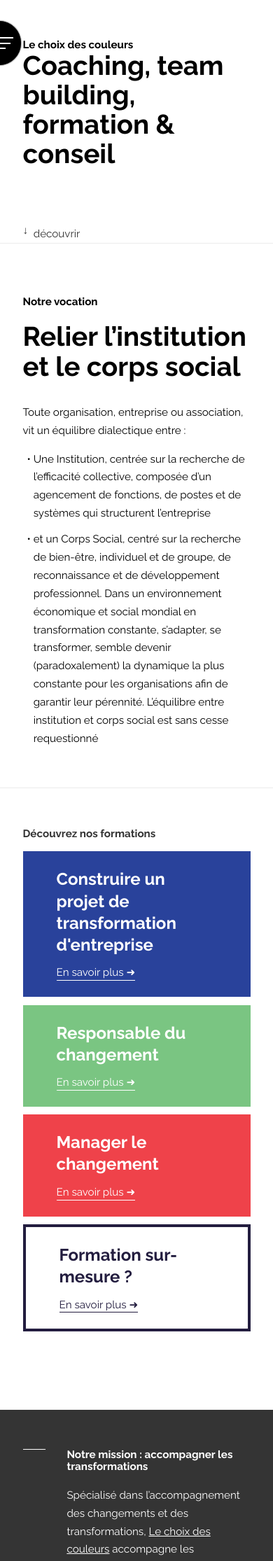
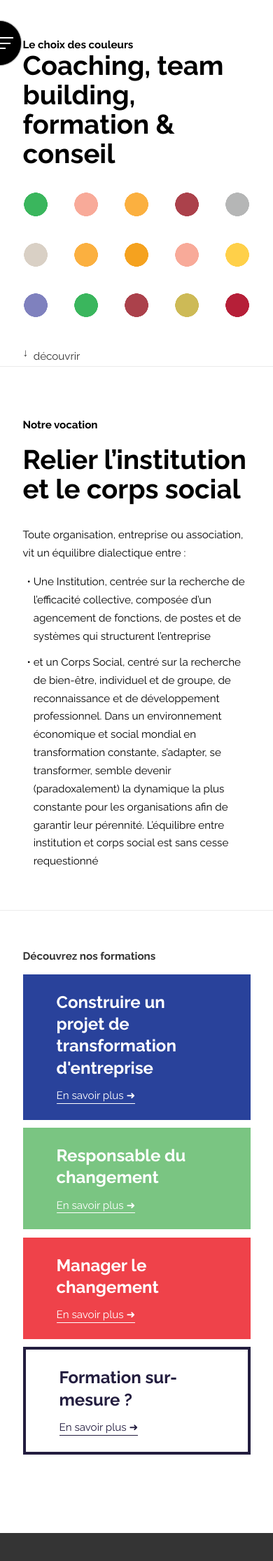
Before and after one commit to hugo-perier/www-lechoixdescouleurs, a Jekyll site: the page built from index.md, in a window 390 px wide. Shown: the top 2230 px of the page at 70% size. Built offline with Jekyll 4.4.1, drawn with Linux system fonts in a browser that asks for light colours.

Commit message:
Configuration de la trame pour mobile

```diff
--- a/_sass/_mixins.sass
+++ b/_sass/_mixins.sass
@@ -1,23 +1,23 @@
 // Color trame
-@mixin color-trame($horizontal, $vertical)
+@mixin color-trame($horizontal, $vertical, $screen-size: desktop)
   $total-trame: $horizontal * $vertical
   $total-keyframes: $horizontal * $vertical * 2 - 1
 
   @keyframes trame-animation-#{$total-trame}
     @for $item from 0 through $total-keyframes
       #{round(percentage($item / $total-keyframes))}
-        background-size: trame-sizes-animation($item, $horizontal, $total-trame) 0 0
+        background-size: trame-sizes-animation($item, $horizontal, $total-trame, $screen-size) 0 0
 
   &::before
     animation: trame-animation-#{$total-trame} 750ms cubic-bezier(.62,1.93,.63,.65) both 500ms
     background-image: trame-images($horizontal, $vertical) none
     background-origin: content-box
-    background-position: trame-positions($horizontal, $vertical) 0 0
+    background-position: trame-positions($horizontal, $vertical, $screen-size) 0 0
     background-repeat: no-repeat
     background-size: 0 0
     content: ''
     display: block
-    height: calc(#{trame-item-size($horizontal)} * (#{$vertical} * 2 - 1))
+    height: calc(#{trame-item-size($horizontal, $screen-size)} * (#{$vertical} * 2 - 1))
     width: 100%
 
 
--- a/_sass/_utils.sass
+++ b/_sass/_utils.sass
@@ -11,11 +11,16 @@
 
 
 // trame
-@function trame-item-size($horizontal-total)
+@function trame-item-size($horizontal-total, $screen-size: desktop)
+  $trame-item-size: null
   $trame-item-total: $horizontal-total * 2 - 1
   $content-width: 100vw - $main-horizontal-padding * 2
 
-  $trame-item-size: calc((#{$content-width} - #{$menu-width}) / #{$trame-item-total})
+  @if $screen-size == mobile
+    $trame-item-size: $content-width / $trame-item-total
+
+  @else
+    $trame-item-size: calc((#{$content-width} - #{$menu-width}) / #{$trame-item-total})
 
   @return $trame-item-size
 
@@ -31,30 +36,30 @@
   @return $trame-item-image
 
 
-@function trame-positions($horizontal, $vertical)
+@function trame-positions($horizontal, $vertical, $screen-size: desktop)
   $trame-item-position: null
 
   @for $horizontal-item from 1 through $horizontal
     $position-left: $horizontal-item - 1
-    $position-x: calc(#{$position-left} * #{trame-item-size($horizontal)} * 2)
+    $position-x: calc(#{$position-left} * #{trame-item-size($horizontal, $screen-size)} * 2)
 
     @for $vertical-item from 1 through $vertical
       $position-top: $vertical-item - 1
-      $position-y: calc(#{$position-top} * #{trame-item-size($horizontal)} * 2)
+      $position-y: calc(#{$position-top} * #{trame-item-size($horizontal, $screen-size)} * 2)
 
       $trame-item-position: $trame-item-position $position-x $position-y#{','}
 
   @return $trame-item-position
 
 
-@function trame-sizes($horizontal)
+@function trame-sizes($horizontal, $screen-size: desktop)
   $trame-item-width: null
-  $trame-item-width: $trame-item-width trame-item-size($horizontal) trame-item-size($horizontal)
+  $trame-item-width: $trame-item-width trame-item-size($horizontal, $screen-size) trame-item-size($horizontal, $screen-size)
 
   @return $trame-item-width
 
 
-@function trame-sizes-animation($item, $horizontal, $total)
+@function trame-sizes-animation($item, $horizontal, $total, $screen-size: desktop)
   $trame-sizes-animation: null
 
   @for $i from 1 through $total
@@ -62,10 +67,10 @@
       $trame-sizes-animation: $trame-sizes-animation 0 0#{','}
 
     @if $i <= $item - $total + 1
-      $trame-sizes-animation: $trame-sizes-animation trame-sizes($horizontal)#{','}
+      $trame-sizes-animation: $trame-sizes-animation trame-sizes($horizontal, $screen-size)#{','}
 
     @if $i <= $item and not ($i <= $item - $total + 1)
       $steps: (1 / $total * ($item - $i + 1))
-      $trame-sizes-animation: $trame-sizes-animation calc(#{trame-item-size($horizontal)} * #{$steps}) calc(#{trame-item-size($horizontal)} * #{$steps})#{','}
+      $trame-sizes-animation: $trame-sizes-animation calc(#{trame-item-size($horizontal, $screen-size)} * #{$steps}) calc(#{trame-item-size($horizontal, $screen-size)} * #{$steps})#{','}
 
   @return $trame-sizes-animation
--- a/_sass/_variables.sass
+++ b/_sass/_variables.sass
@@ -15,7 +15,7 @@ $main-horizontal-padding: column(.5,6)
 
 $section-vertical-padding: 3.5rem
 
-$mobile-menu-mq: 750px
+$mobile-menu-mq: 900px
 
 
 // colors
--- a/_sass/formations.sass
+++ b/_sass/formations.sass
@@ -29,8 +29,9 @@ $formations-list: transformation-entreprise responsable-changement manager-chang
     header
       @include color-trame(10, 3)
 
-      @media screen and (max-width: 950px)
-        @include color-trame(6, 3)
+      @media screen and (max-width: $mobile-menu-mq)
+        @include color-trame(5, 2, mobile)
+
 
 #transformation-entreprise
   main
--- a/_sass/index.sass
+++ b/_sass/index.sass
@@ -76,5 +76,5 @@ main
     @include color-trame(10, 5)
     padding-bottom: 0
 
-    @media screen and (max-width: 950px)
-      @include color-trame(5, 5)
+    @media screen and (max-width: $mobile-menu-mq)
+      @include color-trame(5, 3, mobile)
```
